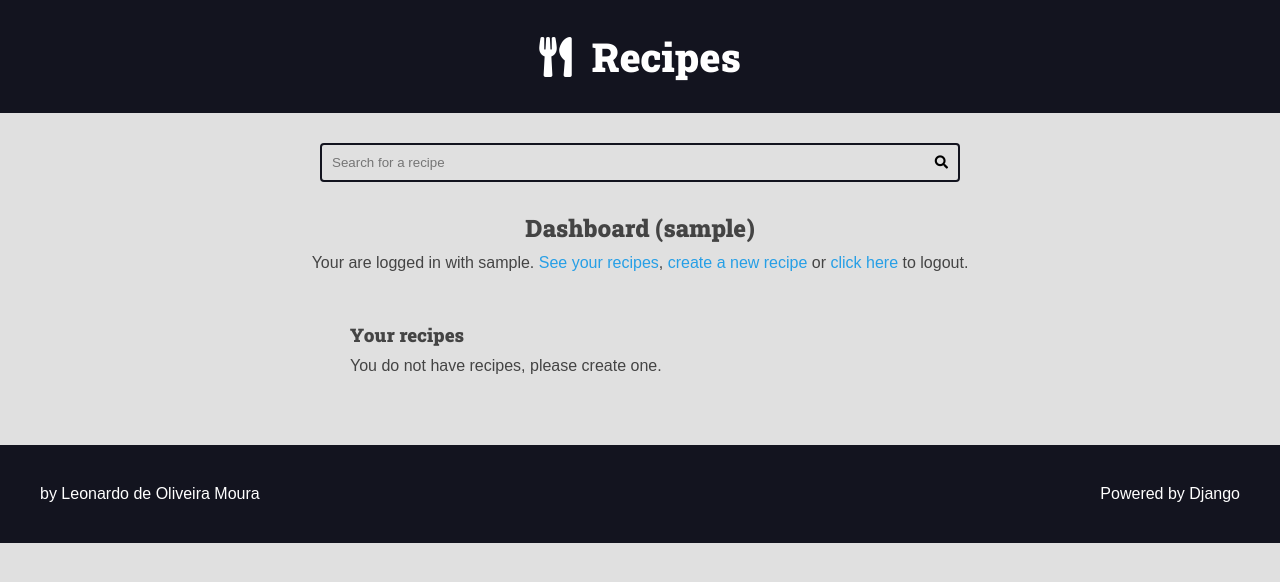
After one commit to leonardoOliveiraMoura/djangoclasses, a Django app: page /authors/dashboard/ in a window 1280 px wide. The commit adds this page. Shown: the top 582 px of the page. Run offline with Django 5.2, Linux system fonts and the light colour scheme; the visitor is signed in with stand-in values (Sample User, id 1); data that the repository does not hold is empty.

Commit message:
crud ok e reorganizacao com estrutura class based views no crud

```diff
--- /dev/null
+++ b/authors/templates/authors/pages/dashboard.html
@@ -0,0 +1,40 @@
+{% extends 'global/base.html' %}
+
+{% block title %}Dashboard ({{ user }}) | {% endblock title %}
+
+{% block content %}
+  <div class="main-content center container">
+    <h2>Dashboard ({{ user }})</h2>
+    {% include 'authors/partials/login_message.html' %}
+    {% include 'global/partials/messages.html' %}
+
+    <div class="authors-dashboard-container">
+      <h3>Your recipes</h3>
+
+      <ul>
+        {% for recipe in recipes %}
+          <li>
+            <a href="{% url 'authors:dashboard_recipe_edit' recipe.id %}">{{ recipe.title }}</a> -
+            <form
+            class="inline-form form-delete"
+            action="{% url 'authors:dashboard_recipe_delete' %}"
+            method='POST'
+            >
+              {% csrf_token %}
+              <input type="hidden" name="id" value="{{ recipe.id }}">
+              <button class="plaintext-button" type="submit">❌</button>
+            </form>
+          </li>
+        {% empty %}
+          <li>
+            <p>You do not have recipes, please create one.</p>
+          </li>
+        {% endfor %}
+      </ul>
+    </div>
+
+  </div>
+
+  {% include 'global/partials/messages.html' %}
+
+  {% endblock content %}
--- /dev/null
+++ b/authors/templates/authors/partials/login_message.html
@@ -0,0 +1,13 @@
+{% if user.is_authenticated %}
+<div class="login-message">
+  Your are logged in with
+  {{ request.user.username }}.
+  <a href="{% url 'authors:dashboard' %}">See your recipes</a>,
+  <a href="{% url 'authors:dashboard_recipe_new' %}">create a new recipe</a> or
+  <form class="inline-form" action="{% url 'authors:logout' %}" method='POST'>
+    {% csrf_token %}
+    <input type="hidden" name="username" value="{{ request.user.username }}">
+    <button class="plaintext-button" type="submit">click here</button>
+  </form> to logout.
+</div>
+{% endif %}
--- a/authors/urls.py
+++ b/authors/urls.py
@@ -8,5 +8,22 @@ urlpatterns = [
     path('register/create/', views.register_create, name='register_create'),
     path('login/', views.login_view, name='login'),
     path('login/create/', views.login_create, name='login_create'),
-    path('logout/', views.logout_view, name='logout')
+    path('logout/', views.logout_view, name='logout'),
+    path('dashboard/', views.dashboard, name='dashboard'),
+    path(
+        'dashboard/recipe/new/',
+        views.DashboardRecipe.as_view(),
+        name='dashboard_recipe_new'
+    ),
+     path(
+        'dashboard/recipe/delete/',
+        views.dashboard_recipe_delete,
+        name='dashboard_recipe_delete'
+    ),
+     path(
+        'dashboard/recipe/<int:id>/edit/',
+        views.DashboardRecipe.as_view(),
+        name='dashboard_recipe_edit'
+    ),
+
 ]
--- /dev/null
+++ b/authors/views/__init__.py
@@ -0,0 +1,2 @@
+from .all import *
+from .dashboard_recipe import *
--- a/authors/views.py
+++ b/authors/views/all.py
@@ -1,10 +1,11 @@
+from authors.forms import LoginForm, RegisterForm
 from django.contrib import messages
 from django.contrib.auth import authenticate, login, logout
 from django.contrib.auth.decorators import login_required
 from django.http import Http404
 from django.shortcuts import redirect, render
 from django.urls import reverse
-from .forms import LoginForm, RegisterForm
+from recipes.models import Recipe
 def register_view(request):
     register_form_data = request.session.get('register_form_data', None)
     form = RegisterForm(register_form_data)
@@ -23,12 +24,9 @@ def register_create(request):
         user.set_password(user.password)
         user.save()
         messages.success(request, 'Your user is created, please log in.')
-
         del(request.session['register_form_data'])
         return redirect(reverse('authors:login'))
-
     return redirect('authors:register')
-
 def login_view(request):
     form = LoginForm()
     return render(request, 'authors/pages/login.html', {
@@ -39,7 +37,6 @@ def login_create(request):
     if not request.POST:
         raise Http404()
     form = LoginForm(request.POST)
-    login_url = reverse('authors:login')
     if form.is_valid():
         authenticated_user = authenticate(
             username=form.cleaned_data.get('username', ''),
@@ -52,20 +49,48 @@ def login_create(request):
             messages.error(request, 'Invalid credentials')
     else:
         messages.error(request, 'Invalid username or password')
-
-    return redirect(login_url)
-
-
+    return redirect(reverse('authors:dashboard'))
 @login_required(login_url='authors:login', redirect_field_name='next')
 def logout_view(request):
     if not request.POST:
         messages.error(request, 'Invalid logout request')
         return redirect(reverse('authors:login'))
-
     if request.POST.get('username') != request.user.username:
         messages.error(request, 'Invalid logout user')
         return redirect(reverse('authors:login'))
-
     messages.success(request, 'Logged out successfully')
     logout(request)
     return redirect(reverse('authors:login'))
+@login_required(login_url='authors:login', redirect_field_name='next')
+def dashboard(request):
+    recipes = Recipe.objects.filter(
+        is_published=False,
+        author=request.user
+    )
+    return render(
+        request,
+        'authors/pages/dashboard.html',
+        context={
+            'recipes': recipes,
+        }
+    )
+
+
+
+
+@login_required(login_url='authors:login', redirect_field_name='next')
+def dashboard_recipe_delete(request):
+    if not request.POST:
+        raise Http404()
+    POST = request.POST
+    id = POST.get('id')
+    recipe = Recipe.objects.filter(
+        is_published=False,
+        author=request.user,
+        pk=id,
+    ).first()
+    if not recipe:
+        raise Http404()
+    recipe.delete()
+    messages.success(request, 'Deleted successfully.')
+    return redirect(reverse('authors:dashboard'))
--- a/base_static/global/css/styles.css
+++ b/base_static/global/css/styles.css
@@ -66,6 +66,15 @@ h4,
 h5,
 h6 {
   font-family: var(--font-headings);
+}
+
+img {
+  max-width: 100%;
+}
+
+a {
+  color: var(--color-primary);
+  text-decoration: none;
 }
 
 .container {
@@ -329,7 +338,10 @@ h6 {
   color: var(--color-error-dark);
 }
 
-.form-content input {
+.form-content input,
+.form-content textarea,
+.form-content select {
+
   width: 100%;
   padding: 1rem;
   border-radius: 0.4rem;
@@ -351,6 +363,10 @@ h6 {
 
 .inline-form {
   display: inline;
+}
+
+.span-2 {
+  grid-column: span 2;
 }
 
 .plaintext-button {
@@ -423,10 +439,34 @@ h6 {
   color: var(--color-debug-dark);
 }
 
+/* Authors */
+.login-message {
+  margin: 1rem 0;
+}
+
+.authors-dashboard-container {
+  max-width: 64rem;
+  text-align: left;
+  padding: var(--spacing-gutter-medium);
+  margin: 0 auto;
+}
+
+.authors-dashboard-container h3,
+.authors-dashboard-container p,
+.authors-dashboard-container ul {
+  list-style-type: none;
+  margin: 1rem 0;
+}
+
+
 /* Generics */
 
 .center {
   text-align: center;
+}
+
+.left {
+  text-align: left;
 }
 
 .m-x {
--- /dev/null
+++ b/base_static/global/js/scripts.js
@@ -0,0 +1,17 @@
+function my_scope() {
+    const forms = document.querySelectorAll('.form-delete');
+
+    for (const form of forms) {
+      form.addEventListener('submit', function (e) {
+        e.preventDefault();
+
+        const confirmed = confirm('Are you sure?');
+
+        if (confirmed) {
+          form.submit();
+        }
+      });
+    }
+  }
+
+  my_scope();
--- a/base_templates/global/base.html
+++ b/base_templates/global/base.html
@@ -1,3 +1,5 @@
+{% load static %}
+<!DOCTYPE html>
 <html lang="pt-BR">
 
 <head>
@@ -15,6 +17,7 @@
     </main>
 
     {% include 'global/partials/footer.html' %}
+    <script src="{% static 'global/js/scripts.js' %}"></script>
 </body>
 
 </html>
--- /dev/null
+++ b/utils/strings.py
@@ -0,0 +1,6 @@
+def is_positive_number(value):
+    try:
+        number_string = float(value)
+    except ValueError:
+        return False
+    return number_string > 0
```
Also changed, not shown: authors/forms/recipe_form.py (added, +86 -0 lines), authors/templates/authors/pages/dashboard_recipe.html (added, +17 -0 lines), authors/templates/authors/pages/login.html (+4 -13 lines), authors/views/dashboard_recipe.py (added, +78 -0 lines), base_templates/global/partials/form.html (+12 -2 lines), recipes/admin.py (+8 -1 lines).
